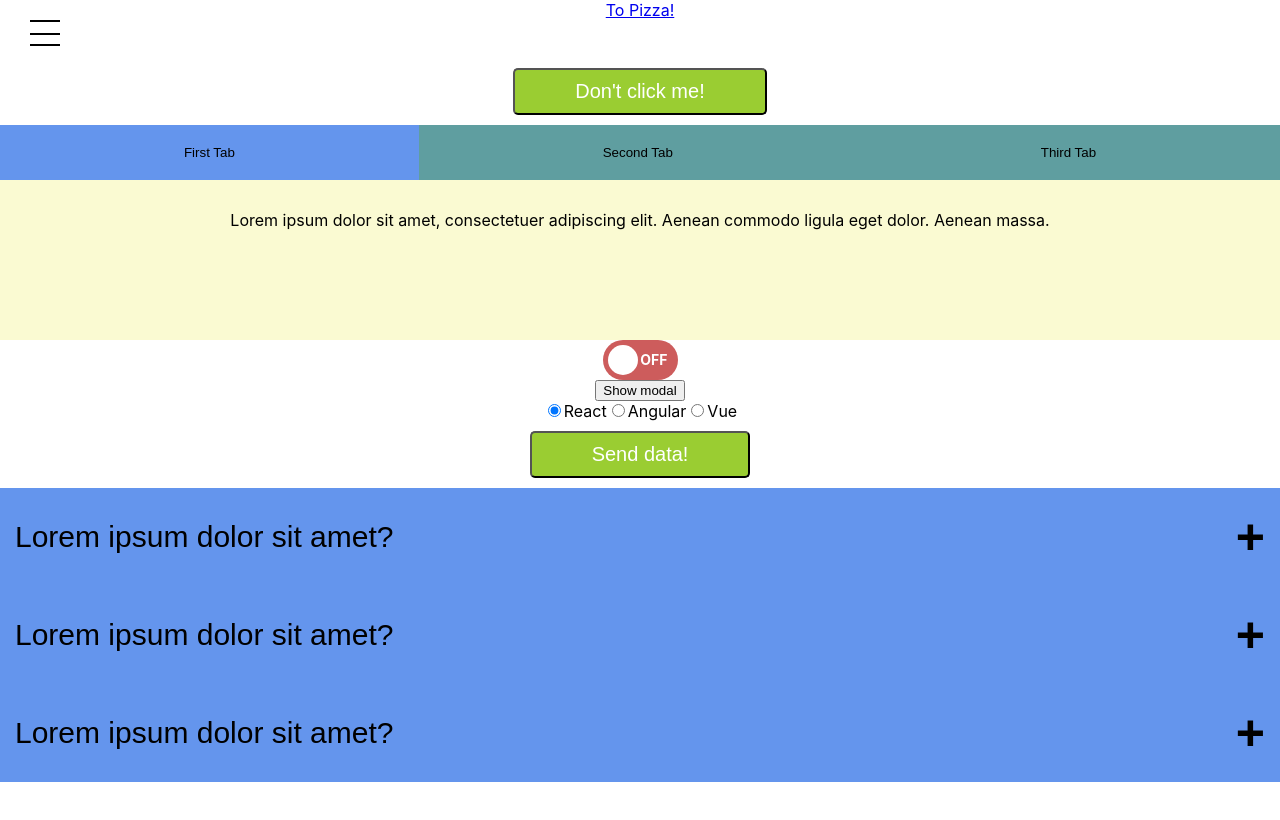
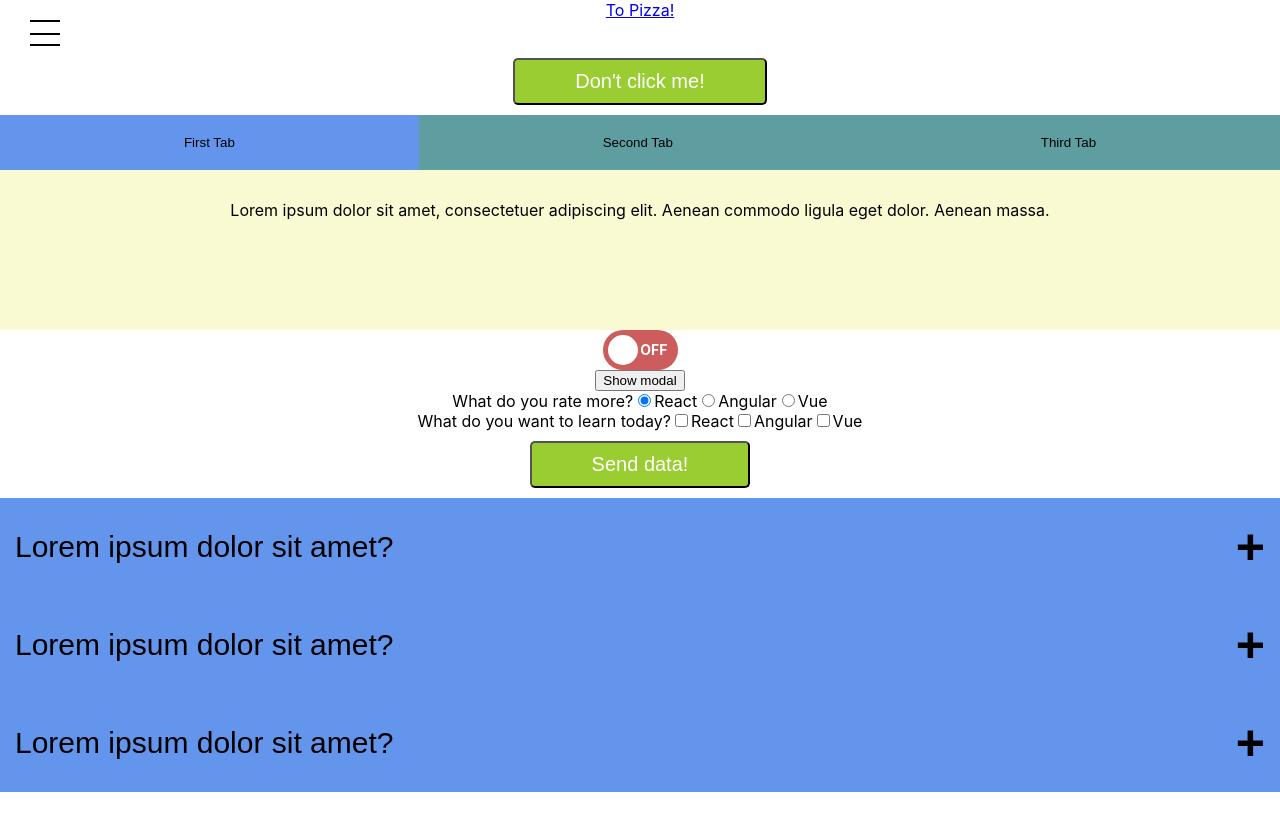
Before and after one commit to j7amo/frontend-cookbook, a React (Create React App) app: page / in a window 1280 px wide. Built offline with nearby package versions, Linux system fonts and the light colour scheme.

Commit message:
feat: add Checkbox component

```diff
--- /dev/null
+++ b/src/components/Checkbox/Checkbox.js
@@ -0,0 +1,18 @@
+import React from 'react';
+
+// напишем компонент, который будет рисовать чекбокс с лейблом
+
+// он будет принимать:
+// - label - подпись к чекбоксу, чтобы пользователь понимал, ЧТО он выбирает
+// - name - атрибут нужен для отправки данных на сервер при сабмите формы
+// - checked - атрибут, который нужен для того, чтобы компонент понимал как ему отрисовать чекбокс (выбран / не выбран)
+const Checkbox = ({ label, name, checked }) => {
+	return (
+		<label>
+			<input type="checkbox" name={name} checked={checked} />
+			{label}
+		</label>
+	);
+};
+
+export default Checkbox;
--- a/src/components/Form/Form.js
+++ b/src/components/Form/Form.js
@@ -1,6 +1,7 @@
 import React, { useCallback, useState } from 'react';
 import { Button } from '../Button/Button';
 import RadioButton from '../RadioButton/RadioButton';
+import Checkbox from '../Checkbox/Checkbox';
 
 //подготовим данные для "нарезки" радио-кнопок
 const radioData = [
@@ -21,16 +22,39 @@ const radioData = [
 	},
 ];
 
+//подготовим данные для "нарезки" чекбоксов
+const checkboxData = [
+	{
+		label: 'React',
+		name: 'react',
+	},
+	{
+		label: 'Angular',
+		name: 'angular',
+	},
+	{
+		label: 'Vue',
+		name: 'vue',
+	},
+];
+
 const Form = () => {
 	// храним и меняем состояние выбранной радио-кнопки
 	const [currentSelectedRadioButton, setCurrentSelectedRadioButton] = useState(radioData[0].value);
+
+	// храним и меняем состояние чекбоксов
+	// для этого будем использовать массив (размер будет равен размеру исходного массива с данными) с boolean-значениями
+	const [checkedState, setCheckedState] = useState(new Array(checkboxData.length).fill(false));
 
 	// реагируем на отправку формы
 	const handleFormSubmit = (evt) => {
 		// предотвращаем действие браузера по умолчанию (нам на самом деле сейчас не нужна отправка формы)
 		evt.preventDefault();
 		// выводим текущее значение радио-кнопки
-		console.log(`You've submitted ${currentSelectedRadioButton}`);
+		console.log(`You've submitted RATING choice: ${currentSelectedRadioButton}`);
+		// сформируем и выведем выбранные значения для чекбоксов
+		const checkboxesChosen = checkboxData.filter((checkbox, index) => checkedState[index]).map(({ name }) => name);
+		console.log(`You've submitted LEARNING choice: ${checkboxesChosen}`);
 	};
 
 	// реагируем на изменение значения текущей выбранной радио-кнопки
@@ -38,12 +62,38 @@ const Form = () => {
 		setCurrentSelectedRadioButton(evt.target.value);
 	}, []);
 
+	// реагируем на изменение значения чекбоксов и не забываем для useCallback указать зависимость,
+	// чтобы возвращался новый коллбэк при изменении (новой ссылке на) checkedState
+	// если этого не сделать, то наш коллбэк замкнётся на начальный checkedState (по ссылке!), будет
+	// брать данные из него, но так как мы меняем состояние НЕмутирующим способом, то мы полностью меняем ссылку. Но
+	// коллбэк всё время (если не указать зависимость) замкнут на старую ссылку и как следствие не "видит" изменения
+	// с прошлого шага, которые находятся по новой ссылке.
+	const handleCheckboxesChange = useCallback(
+		(evt) => {
+			const currentCheckboxIndex = checkboxData.findIndex((checkbox) => checkbox.name === evt.target.name);
+			setCheckedState([
+				...checkedState.slice(0, currentCheckboxIndex),
+				evt.target.checked,
+				...checkedState.slice(currentCheckboxIndex + 1),
+			]);
+		},
+		[checkedState],
+	);
+
 	return (
 		<form onSubmit={handleFormSubmit}>
 			{/*вместо того, чтобы "ловить" событие на каждой отдельной радио-кнопке будем делать это на общем контейнере*/}
 			<div onChange={handleRadioButtonsChange}>
+				What do you rate more?
 				{radioData.map(({ label, value, name }) => (
 					<RadioButton label={label} name={name} value={value} selectedValue={currentSelectedRadioButton} />
+				))}
+			</div>
+			{/*добавим группу чекбоксов*/}
+			<div onChange={handleCheckboxesChange}>
+				What do you want to learn today?
+				{checkboxData.map(({ label, name }, index) => (
+					<Checkbox label={label} name={name} checked={checkedState[index]} />
 				))}
 			</div>
 			<Button type="submit">Send data!</Button>
```
